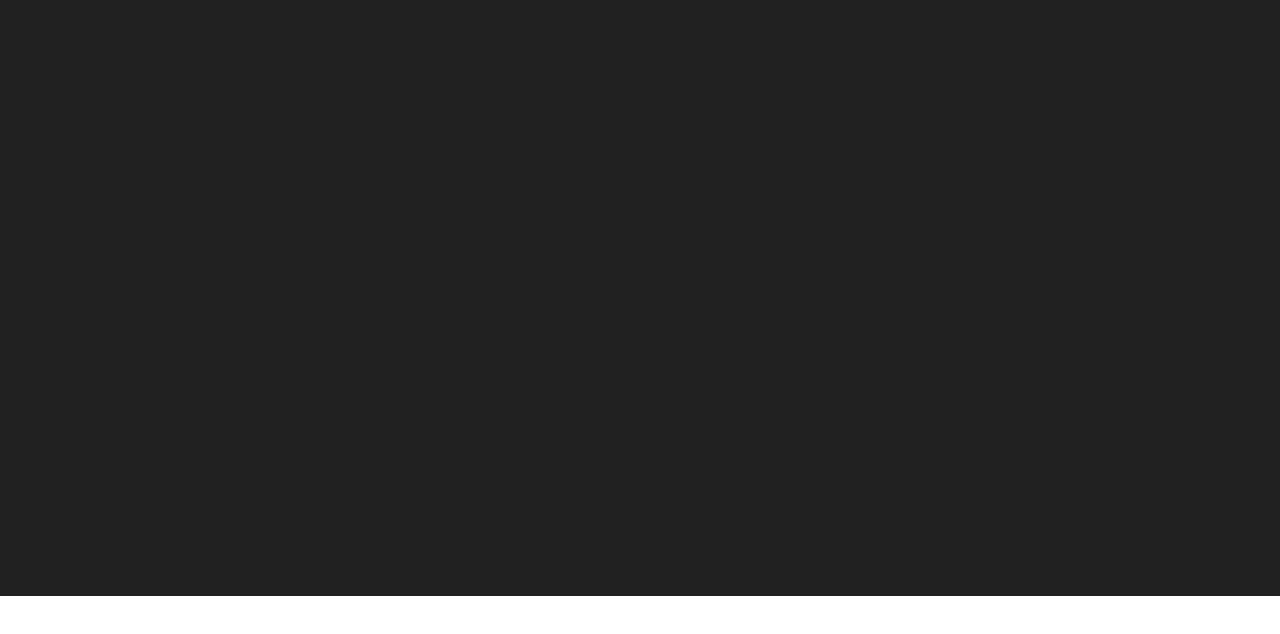
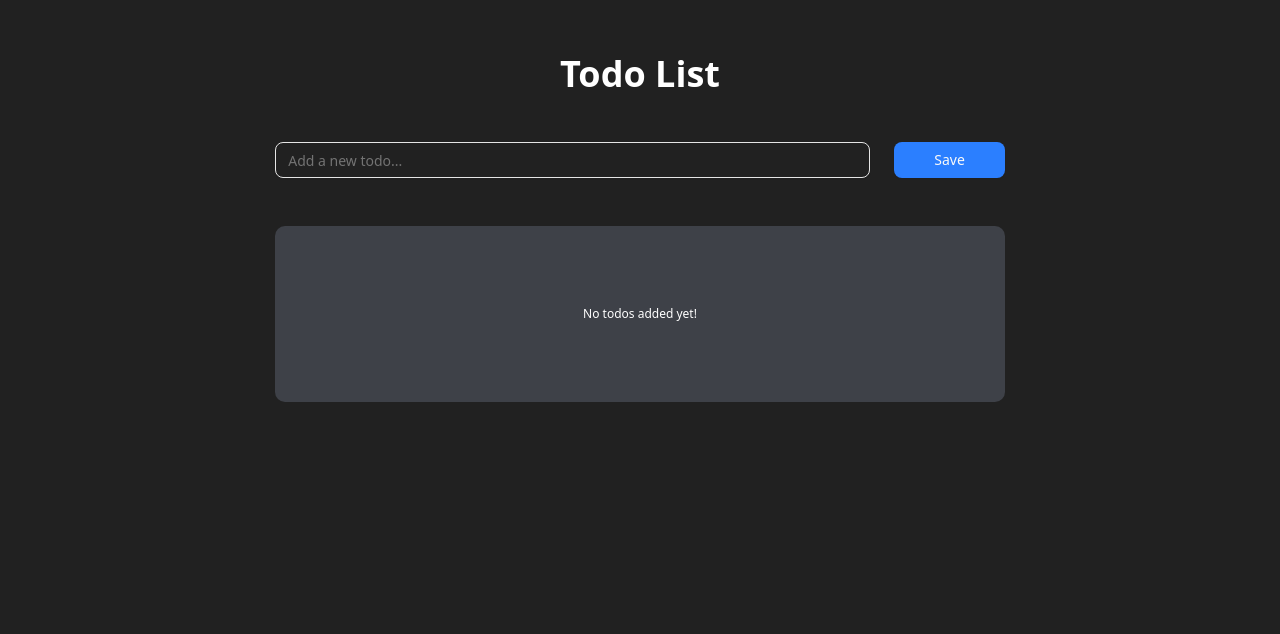
Before and after one commit to khushi28p/reactProjects, a React (Vite) app: page /todo-list in a window 1280 px wide. Before the commit this address had no page. Shown: the part 204-838 px from the top of the page. Before the commit the page ends 800 px from the top, so only its background shows below. Built offline with nearby package versions, Linux system fonts and the light colour scheme.

Commit message:
todo added

```diff
--- a/src/App.jsx
+++ b/src/App.jsx
@@ -8,6 +8,7 @@ import Board from './components/TicTacToeGame/Board'
 import IPAddress from './components/IPAddressFinder/IPAddress'
 import DiceRolling from './components/DiceRolling'
 import RockPaperScissor from './components/RockPaperScissor'
+import TodoList from './components/TodoList'
 
 const App = () => {
   return (
@@ -20,6 +21,7 @@ const App = () => {
         <Route path='/find-ip-address' element={<IPAddress />} />
         <Route path='/rock-paper-scissor' element={<RockPaperScissor />} />
         <Route path='/roll-dice' element={<DiceRolling/>} />
+        <Route path="/todo-list" element={<TodoList />} />
       </Routes>
     </div>
   )
--- /dev/null
+++ b/src/components/TodoList.jsx
@@ -0,0 +1,77 @@
+import React, { useState } from 'react';
+import { Input } from '@/components/ui/input';
+import { Button } from '@/components/ui/button';
+
+const TodoList = () => {
+  const [todoList, setTodoList] = useState([]);
+
+  const saveTodo = (e) => {
+    e.preventDefault();
+    const newtodo = e.target.todo.value.trim();
+    if (!newtodo) return;
+
+    if (!todoList.some(todo => todo.text === newtodo)) {
+      setTodoList([...todoList, { text: newtodo, completed: false }]);
+    } else {
+      alert('Todo already exists!');
+    }
+
+    e.target.reset(); // Clear the input field after submission
+  };
+
+  const deleteTodo = (index) => {
+    const finalTodoList = todoList.filter((_, i) => i !== index);
+    setTodoList(finalTodoList);
+  };
+
+  const toggleComplete = (index) => {
+    const updatedTodos = todoList.map((todo, i) =>
+      i === index ? { ...todo, completed: !todo.completed } : todo
+    );
+    setTodoList(updatedTodos);
+  };
+
+  return (
+    <div className='flex flex-col justify-center items-center w-full min-h-screen py-8 text-white p-4'>
+      <h1 className='text-4xl font-bold'>Todo List</h1>
+      <form onSubmit={saveTodo} className='flex w-3/5 gap-6 py-12'>
+        <Input type='text' name="todo" placeholder='Add a new todo...' />
+        <Button className='px-10 bg-blue-500 hover:bg-blue-600'>Save</Button>
+      </form>
+
+      <div className='w-3/5 flex flex-col gap-4'>
+        {
+          todoList && todoList.length > 0 ? (
+            <ul className='flex flex-col gap-4 bg-gray-500/40 px-3 py-6 rounded-lg'>
+              {todoList.map((todo, index) => (
+                <li key={index} className='flex justify-between bg-gray-400/10 rounded-lg px-4 py-4 cursor-pointer'>
+                  <div className={todo.completed ? 'line-through' : ''}>{todo.text}</div>
+                  <div className='flex gap-4'>
+                    <div
+                      className='bg-green-500 px-2 font-bold rounded-xs cursor-pointer'
+                      onClick={() => toggleComplete(index)}
+                    >
+                      ✓
+                    </div>
+                    <div
+                      className='bg-red-500 px-2 font-bold rounded-xs cursor-pointer'
+                      onClick={() => deleteTodo(index)}
+                    >
+                      X
+                    </div>
+                  </div>
+                </li>
+              ))}
+            </ul>
+          ) : (
+            <div className='flex justify-center items-center bg-gray-500/40 py-20 rounded-lg'>
+              <h1 className='text-xs font-medium'>No todos added yet!</h1>
+            </div>
+          )
+        }
+      </div>
+    </div>
+  );
+};
+
+export default TodoList;
```
